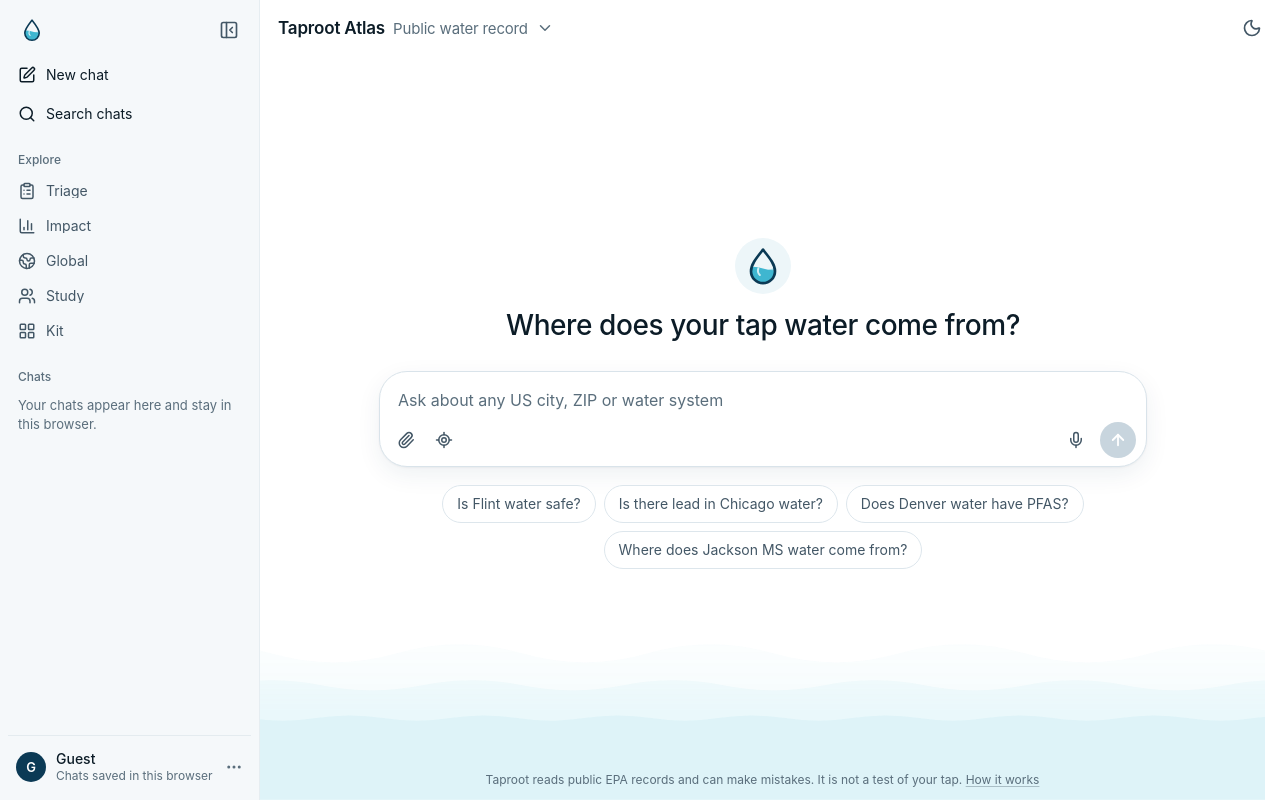
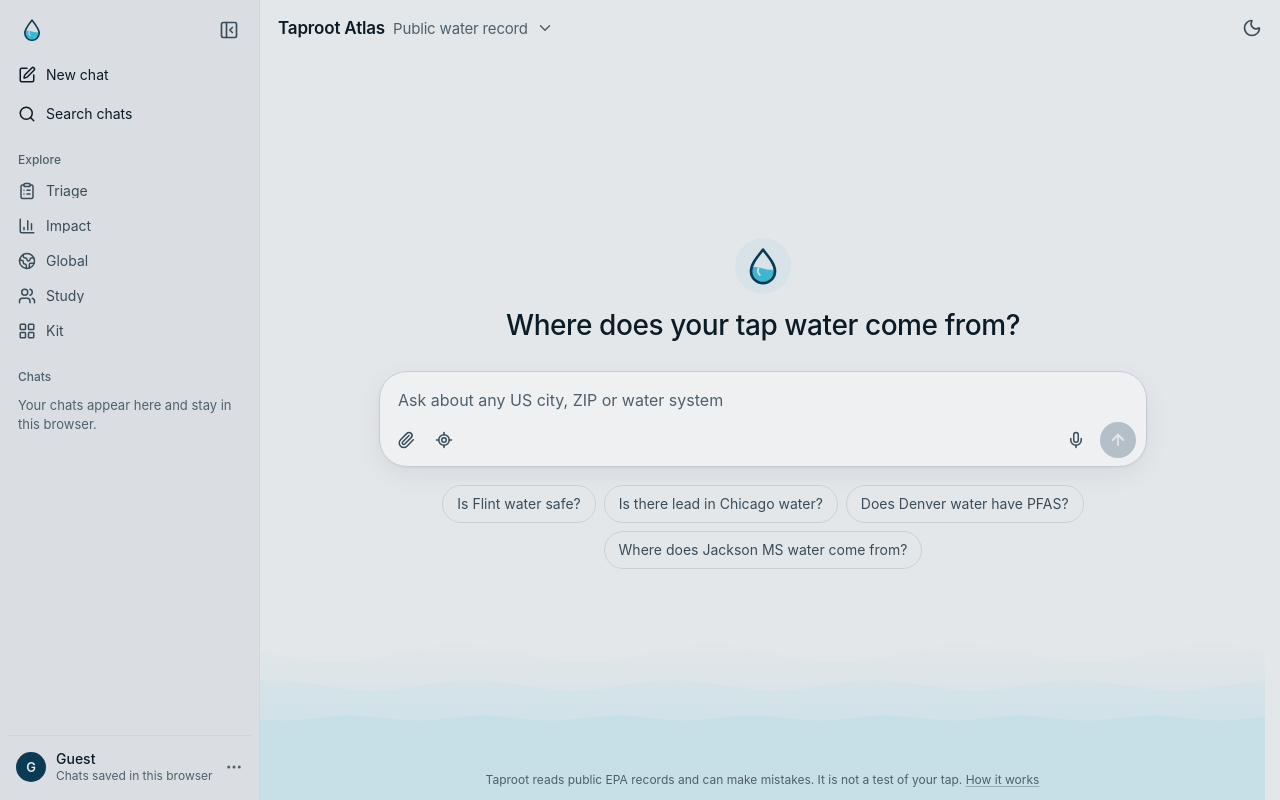
Before and after one commit to onatozmenn/taproot-atlas, a React (Vite) app in the folder web/: page / in a window 1280 px wide. Built offline with nearby package versions, Linux system fonts and the light colour scheme.

Commit message:
style(web): soft mid-grey light theme (no pure white surfaces)

```diff
--- a/web/index.html
+++ b/web/index.html
@@ -9,7 +9,7 @@
       content="Ask in everyday words where tap water comes from. Answers cite the public water system, source basins, reported lab tests, and EPA compliance records — shown on a schematic map."
     />
     <link rel="canonical" href="https://taproot-atlas-web-five.vercel.app/" />
-    <meta name="theme-color" content="#fafaf7" media="(prefers-color-scheme: light)" />
+    <meta name="theme-color" content="#e4e7ea" media="(prefers-color-scheme: light)" />
     <meta name="theme-color" content="#0f1114" media="(prefers-color-scheme: dark)" />
 
     <script>
--- a/web/src/styles/chatgpt-shell.css
+++ b/web/src/styles/chatgpt-shell.css
@@ -21,34 +21,34 @@
   --cg-r-lg: 18px;
   --cg-r-xl: 28px;
 
-  /* Water palette (light): clear neutral surfaces with a cool cast, deep
+  /* Water palette (light): soft mid-grey surfaces (easy on the eyes, no pure white) with a cool cast, deep
      tidal ink, a tidal-blue register for links and a clear aqua accent
      reserved for motion and focus. */
-  --paper: #ffffff;
-  --field: #eff4f7;
-  --field-2: #eaf1f5;
-  --rule: #dde6ec;
+  --paper: #e4e7ea;
+  --field: #d9dde1;
+  --field-2: #d2d8dc;
+  --rule: #c9d0d5;
   --ink: #0c1c27;
-  --ink-2: #435766;
-  --ink-3: #5a6e7c;
+  --ink-2: #3a4c59;
+  --ink-3: #4d606c;
   --register: #0a6a91;
   --register-ink: #ffffff;
-  --register-tint: #e5f2f7;
-  --register-line: #9ccbdd;
+  --register-tint: #d3e2e9;
+  --register-line: #8bb9cb;
 
   --cg-aqua: #14a9c2;
   --cg-deep: #0b3a55;
   --cg-water: #3fb6d0;
   --cg-water-2: #9edbe8;
-  --cg-side: #f5f8fa;
-  --cg-side-hover: #e8eff3;
-  --cg-side-active: #dce8ef;
-  --cg-composer: #ffffff;
-  --cg-composer-border: #d9e3ea;
+  --cg-side: #dadee2;
+  --cg-side-hover: #ced4d9;
+  --cg-side-active: #c3cbd1;
+  --cg-composer: #eef0f2;
+  --cg-composer-border: #c4ccd2;
   --cg-composer-shadow: 0 1px 2px rgb(11 58 85 / .05), 0 8px 24px rgb(11 58 85 / .07);
   --cg-send: #0b3a55;
   --cg-send-ink: #ffffff;
-  --cg-send-off: #c8d5de;
+  --cg-send-off: #b4bfc7;
   --cg-scrim: rgb(5 20 30 / .42);
 
   --font-sans: var(--cg-font);
@@ -63,8 +63,8 @@
   --ring: #2b97b8;
   --rp-sans: var(--cg-font);
   --rp-serif: var(--cg-font);
-  --popover: var(--paper);
-  --card: var(--paper);
+  --popover: #eef0f2;
+  --card: #eceef0;
   --sidebar: var(--cg-side);
 
   font-family: var(--cg-font);
@@ -72,6 +72,8 @@
 }
 
 html.cg-shell.dark {
+  --popover: var(--paper);
+  --card: var(--paper);
   /* Water palette (dark): deep-water charcoal, never pure black. */
   --paper: #0f171d;
   --field: #1a242c;
@@ -175,7 +177,7 @@
 .cg-app .cg-user-more { color: var(--ink-3); }
 
 /* Menus (portalled, so scoped on <html>) */
-html.cg-shell .cg-menu { border-radius: 16px !important; padding: 6px; box-shadow: 0 10px 30px rgb(0 0 0 / .12), 0 0 0 1px var(--rule); background: var(--paper); font-family: var(--cg-font); }
+html.cg-shell .cg-menu { border-radius: 16px !important; padding: 6px; box-shadow: 0 10px 30px rgb(0 0 0 / .12), 0 0 0 1px var(--rule); background: var(--popover); font-family: var(--cg-font); }
 html.cg-shell.dark .cg-menu { background: #18232b; box-shadow: 0 10px 30px rgb(0 0 0 / .5), 0 0 0 1px rgb(255 255 255 / .06); }
 html.cg-shell .cg-menu [data-slot='dropdown-menu-item'], html.cg-shell .cg-menu [data-slot='dropdown-menu-radio-item'] { border-radius: 10px !important; min-height: 38px; font-size: 14px; gap: 10px; }
 html.cg-shell .cg-menu-sub { font-size: 12px; font-weight: 500; color: var(--ink-3); padding-top: 4px; padding-bottom: 2px; }
```
